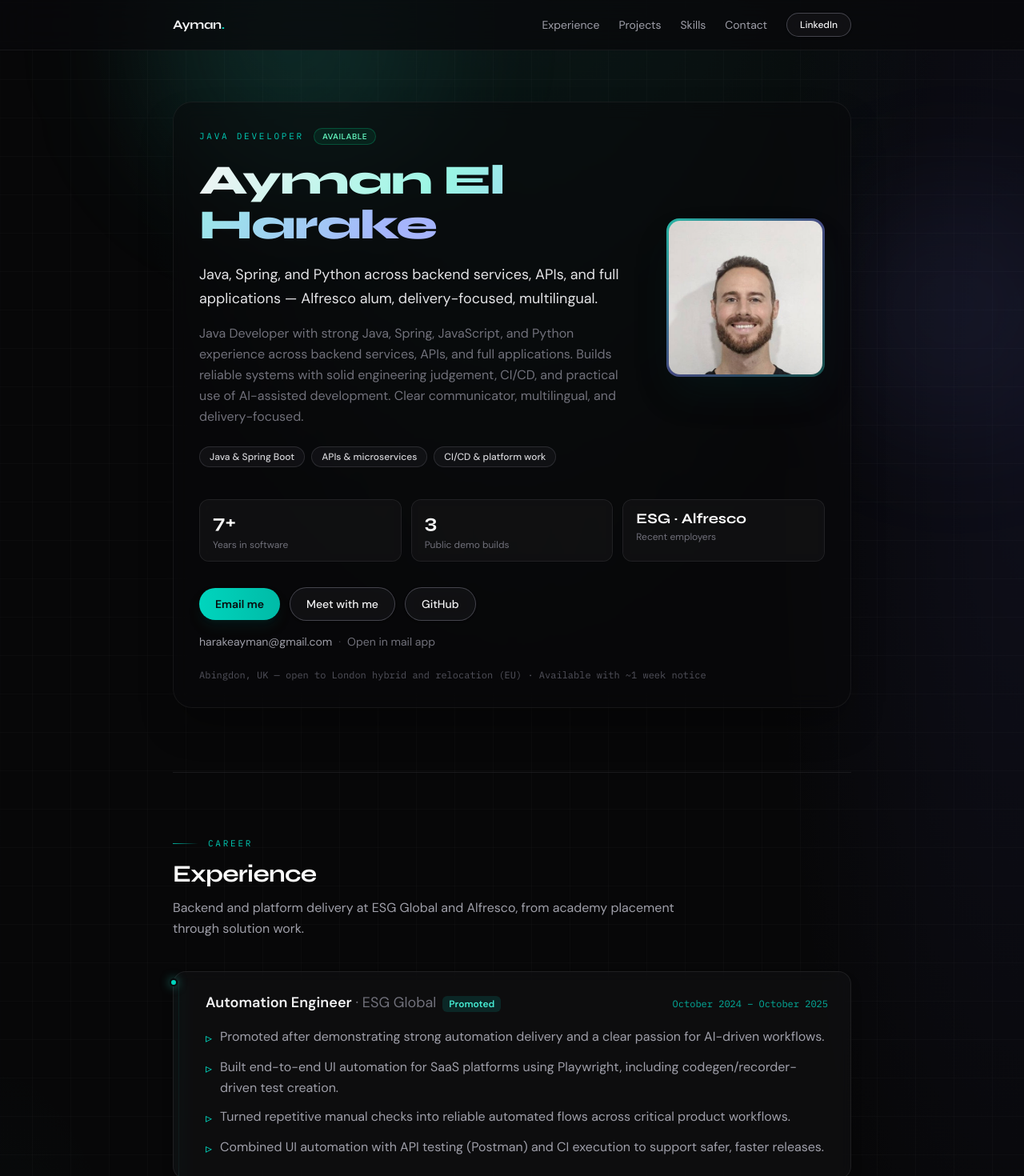
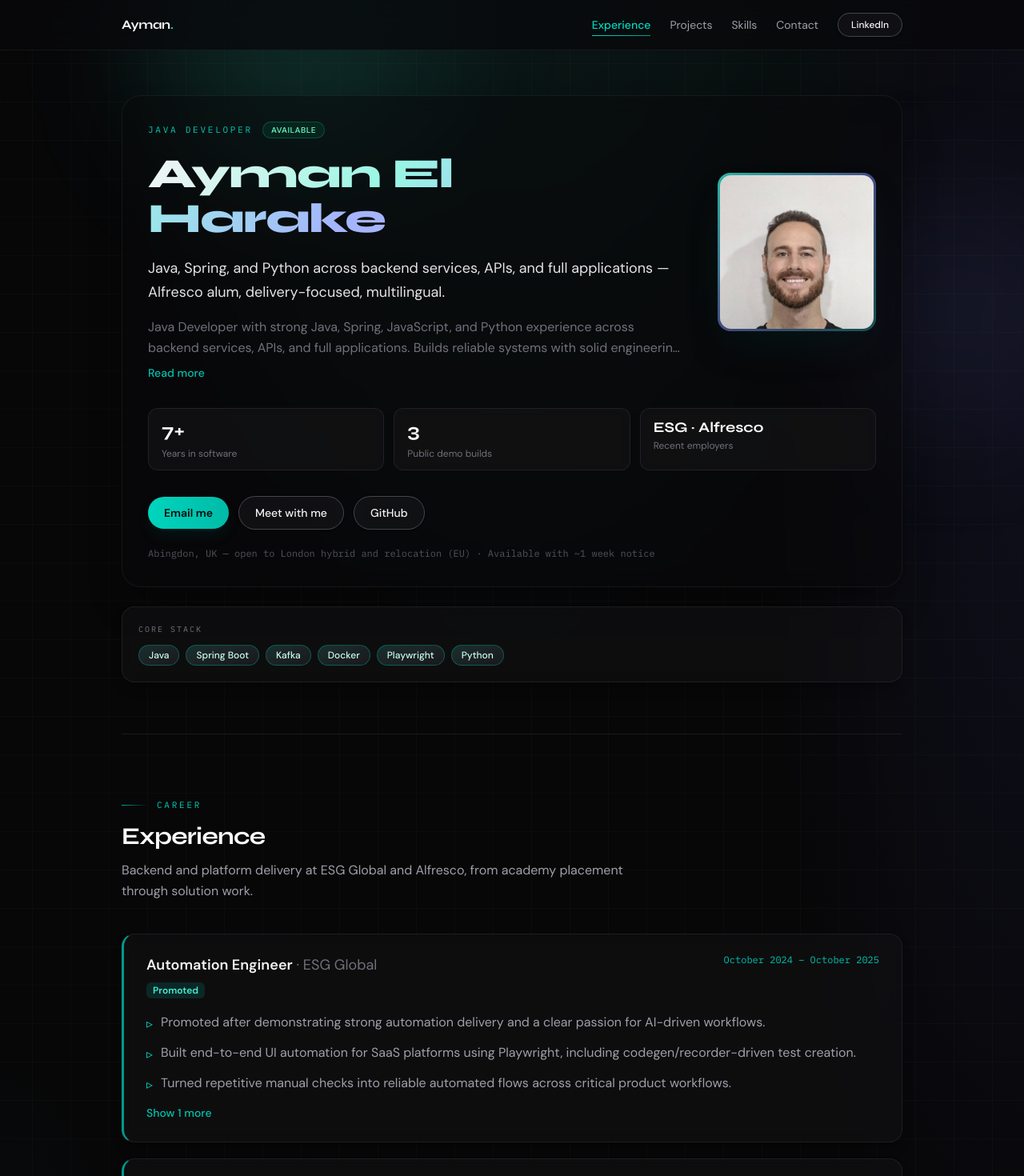
Before and after one commit to aymanthefirst/portfolio, a Next.js app: page /portfolio/ in a window 1280 px wide. Shown: the top 1470 px of the page at 80% size. Built offline with nearby package versions, Linux system fonts and the light colour scheme.

Commit message:
Refine layout from visual review: hero, timeline, nav spy.
Co-authored-by: Cursor <cursoragent@cursor.com>

```diff
--- a/src/app/globals.css
+++ b/src/app/globals.css
@@ -27,6 +27,27 @@
   }
   100% {
     background-position: -200% center;
+  }
+}
+
+@keyframes fade-up {
+  from {
+    opacity: 0;
+    transform: translateY(14px);
+  }
+  to {
+    opacity: 1;
+    transform: translateY(0);
+  }
+}
+
+@keyframes pulse-glow {
+  0%,
+  100% {
+    opacity: 0.45;
+  }
+  50% {
+    opacity: 0.85;
   }
 }
 
@@ -167,4 +188,28 @@ body {
     content: "";
     @apply pointer-events-none absolute -right-16 -top-16 h-48 w-48 rounded-full bg-teal-400/10 blur-3xl;
   }
+
+  .hero-enter {
+    animation: fade-up 0.65s ease-out both;
+  }
+
+  .nav-link-active {
+    @apply font-medium text-teal-400;
+  }
+
+  .nav-link-active::after {
+    @apply w-full;
+  }
+
+  .video-frame {
+    @apply rounded-2xl ring-1 ring-teal-500/25 shadow-[0_0_40px_-12px_rgba(45,212,191,0.45)];
+  }
+
+  .skill-spotlight {
+    @apply border-teal-500/35 bg-gradient-to-br from-teal-500/15 to-zinc-900/60 text-teal-100;
+  }
+
+  .experience-accent {
+    @apply border-l-[3px] border-l-teal-400/70;
+  }
 }
--- a/src/components/PortfolioHome.tsx
+++ b/src/components/PortfolioHome.tsx
@@ -1,7 +1,7 @@
 "use client";
 
 import Image from "next/image";
-import { useState } from "react";
+import { useEffect, useState } from "react";
 import { profile } from "@/data/profile";
 import SectionHeader from "@/components/SectionHeader";
 
@@ -9,33 +9,65 @@ const emailSubject = encodeURIComponent("Portfolio enquiry");
 const gmailComposeHref = `https://mail.google.com/mail/?view=cm&fs=1&to=${encodeURIComponent(profile.email)}&su=${emailSubject}`;
 const mailtoHref = `mailto:${profile.email}?subject=${emailSubject}`;
 
-const heroHighlights = ["Java & Spring Boot", "APIs & microservices", "CI/CD & platform work"];
+const coreStack = ["Java", "Spring Boot", "Kafka", "Docker", "Playwright", "Python"];
+const sectionIds = ["experience", "projects", "skills", "contact"] as const;
+const bulletPreviewCount = 3;
+
+type SectionId = (typeof sectionIds)[number];
+
+function navClass(active: boolean) {
+  return active ? "nav-link nav-link-active" : "nav-link";
+}
 
 export default function PortfolioHome({ year }: { year: number }) {
   const [activeProject, setActiveProject] = useState(0);
+  const [activeSection, setActiveSection] = useState<SectionId | "">("");
+  const [summaryOpen, setSummaryOpen] = useState(false);
+  const [expandedJobs, setExpandedJobs] = useState<Record<string, boolean>>({});
   const project = profile.projects[activeProject];
+
+  useEffect(() => {
+    const sections = sectionIds
+      .map((id) => document.getElementById(id))
+      .filter((el): el is HTMLElement => el !== null);
+
+    const observer = new IntersectionObserver(
+      (entries) => {
+        const visible = entries
+          .filter((e) => e.isIntersecting)
+          .sort((a, b) => b.intersectionRatio - a.intersectionRatio);
+        if (visible[0]?.target.id) {
+          setActiveSection(visible[0].target.id as SectionId);
+        }
+      },
+      { rootMargin: "-35% 0px -55% 0px", threshold: [0.1, 0.25, 0.5] },
+    );
+
+    sections.forEach((section) => observer.observe(section));
+    return () => observer.disconnect();
+  }, []);
 
   return (
     <div className="relative flex min-h-screen flex-col">
       <div className="page-glow" aria-hidden />
 
       <header className="sticky top-0 z-50 border-b border-white/[0.06] bg-zinc-950/75 backdrop-blur-xl">
-        <nav className="mx-auto flex max-w-4xl items-center justify-between gap-4 px-6 py-4 text-sm">
+        <nav className="mx-auto flex max-w-5xl items-center justify-between gap-4 px-6 py-4 text-sm">
           <a href="#top" className="font-display text-base font-bold tracking-tight text-zinc-100">
             {profile.name.split(" ")[0]}
             <span className="text-teal-400">.</span>
           </a>
           <div className="flex flex-wrap items-center justify-end gap-x-6 gap-y-2">
-            <a href="#experience" className="nav-link">
+            <a href="#experience" className={navClass(activeSection === "experience")}>
               Experience
             </a>
-            <a href="#projects" className="nav-link">
+            <a href="#projects" className={navClass(activeSection === "projects")}>
               Projects
             </a>
-            <a href="#skills" className="nav-link">
+            <a href="#skills" className={navClass(activeSection === "skills")}>
               Skills
             </a>
-            <a href="#contact" className="nav-link">
+            <a href="#contact" className={navClass(activeSection === "contact")}>
               Contact
             </a>
             <a
@@ -50,9 +82,9 @@ export default function PortfolioHome({ year }: { year: number }) {
         </nav>
       </header>
 
-      <main className="relative z-10 mx-auto w-full max-w-4xl flex-1 px-6 pb-24">
-        <section id="top" className="pb-16 pt-12 md:pb-20 md:pt-16">
-          <div className="glass-panel">
+      <main className="relative z-10 mx-auto w-full max-w-5xl flex-1 px-6 pb-24">
+        <section id="top" className="pb-12 pt-10 md:pb-16 md:pt-14">
+          <div className="glass-panel hero-enter">
             <div className="flex flex-col gap-10 lg:flex-row lg:items-center lg:justify-between">
               <div className="min-w-0 flex-1">
                 <div className="flex flex-wrap items-center gap-3">
@@ -69,19 +101,20 @@ export default function PortfolioHome({ year }: { year: number }) {
                 <p className="mt-5 max-w-2xl text-lg leading-relaxed text-zinc-200">
                   {profile.tagline}
                 </p>
-                <p className="mt-4 max-w-2xl text-base leading-relaxed text-zinc-500">
+                <div className="mt-4 max-w-2xl">
+                  <p
+                    className={`text-base leading-relaxed text-zinc-500 ${summaryOpen ? "" : "line-clamp-2"}`}
+                  >
                     {profile.summary}
                   </p>
-                <ul className="mt-6 flex flex-wrap gap-2">
-                  {heroHighlights.map((item) => (
-                    <li
-                      key={item}
-                      className="rounded-full border border-zinc-700/60 bg-zinc-900/60 px-3 py-1 text-xs font-medium text-zinc-300"
+                  <button
+                    type="button"
+                    onClick={() => setSummaryOpen((open) => !open)}
+                    className="mt-2 text-sm font-medium text-teal-400/90 transition hover:text-teal-300"
                   >
-                      {item}
-                    </li>
-                  ))}
-                </ul>
+                    {summaryOpen ? "Show less" : "Read more"}
+                  </button>
+                </div>
               </div>
               <div className="headshot-ring mx-auto shrink-0 lg:mx-0">
                 <Image
@@ -95,7 +128,7 @@ export default function PortfolioHome({ year }: { year: number }) {
               </div>
             </div>
 
-            <div className="mt-10 grid gap-3 sm:grid-cols-3">
+            <div className="mt-8 grid gap-3 sm:grid-cols-3">
               <div className="stat-chip">
                 <p className="font-display text-2xl font-bold text-zinc-50">7+</p>
                 <p className="mt-1 text-xs text-zinc-500">Years in software</p>
@@ -140,23 +173,22 @@ export default function PortfolioHome({ year }: { year: number }) {
                 GitHub
               </a>
             </div>
-            <p className="mt-4 text-sm text-zinc-500">
-              <a
-                href={gmailComposeHref}
-                className="text-zinc-400 transition-colors hover:text-teal-400"
-                target="_blank"
-                rel="noopener noreferrer"
-              >
-                {profile.email}
-              </a>
-              <span className="mx-2 text-zinc-700">·</span>
-              <a href={mailtoHref} className="text-zinc-500 transition-colors hover:text-teal-400">
-                Open in mail app
-              </a>
-            </p>
-            <p className="mt-6 font-mono text-xs text-zinc-600">
+            <p className="mt-5 font-mono text-xs leading-relaxed text-zinc-600">
               {profile.location} · {profile.availability}
             </p>
+          </div>
+
+          <div className="card mt-6 p-4 md:p-5">
+            <p className="font-mono text-[10px] uppercase tracking-[0.2em] text-zinc-500">
+              Core stack
+            </p>
+            <div className="mt-3 flex flex-wrap gap-2">
+              {coreStack.map((skill) => (
+                <span key={skill} className="pill skill-spotlight text-xs font-medium">
+                  {skill}
+                </span>
+              ))}
+            </div>
           </div>
         </section>
 
@@ -166,39 +198,57 @@ export default function PortfolioHome({ year }: { year: number }) {
             title="Experience"
             description="Backend and platform delivery at ESG Global and Alfresco, from academy placement through solution work."
           />
-          <div className="relative mt-10">
-            <span className="timeline-rail" aria-hidden />
-            <ol className="space-y-6">
-            {profile.experience.map((job) => (
+          <ol className="mt-10 space-y-5">
+            {profile.experience.map((job) => {
+              const jobKey = `${job.company}-${job.role}-${job.dates}`;
+              const expanded = expandedJobs[jobKey] ?? false;
+              const visibleBullets = expanded
+                ? job.bullets
+                : job.bullets.slice(0, bulletPreviewCount);
+              const hiddenCount = job.bullets.length - bulletPreviewCount;
+
+              return (
                 <li
-                key={`${job.company}-${job.role}-${job.dates}`}
-                className="card-interactive relative ml-0 py-5 pl-8 pr-5 md:py-6 md:pl-10 md:pr-7"
+                  key={jobKey}
+                  className="card-interactive experience-accent py-5 pl-6 pr-5 md:py-6 md:pl-7 md:pr-7"
                 >
-                <span className="timeline-dot" aria-hidden />
-                <div className="flex flex-wrap items-baseline justify-between gap-2">
+                  <div className="flex flex-col gap-2 sm:flex-row sm:items-start sm:justify-between">
+                    <div>
                       <h3 className="text-lg font-semibold text-zinc-100">
                         {job.role}
                         <span className="font-normal text-zinc-500"> · {job.company}</span>
+                      </h3>
                       {"note" in job && job.note ? (
-                      <span className="ml-2 rounded-md bg-teal-500/15 px-2 py-0.5 text-xs font-semibold text-teal-300">
+                        <span className="mt-2 inline-block rounded-md bg-teal-500/15 px-2 py-0.5 text-xs font-semibold text-teal-300">
                           {job.note}
                         </span>
                       ) : null}
-                  </h3>
-                  <time className="font-mono text-xs text-teal-400/80">{job.dates}</time>
+                    </div>
+                    <time className="shrink-0 font-mono text-xs text-teal-400/90">{job.dates}</time>
                   </div>
                   <ul className="mt-4 space-y-2.5 leading-relaxed text-zinc-400">
-                  {job.bullets.map((b) => (
+                    {visibleBullets.map((b) => (
                       <li key={b} className="flex gap-2.5">
                         <span className="mt-0.5 shrink-0 text-teal-400">▹</span>
                         <span>{b}</span>
                       </li>
                     ))}
                   </ul>
+                  {hiddenCount > 0 ? (
+                    <button
+                      type="button"
+                      onClick={() =>
+                        setExpandedJobs((prev) => ({ ...prev, [jobKey]: !expanded }))
+                      }
+                      className="mt-3 text-sm font-medium text-teal-400/90 transition hover:text-teal-300"
+                    >
+                      {expanded ? "Show fewer highlights" : `Show ${hiddenCount} more`}
+                    </button>
+                  ) : null}
                 </li>
-            ))}
+              );
+            })}
           </ol>
-          </div>
         </section>
 
         <section id="projects" className="section-shell scroll-mt-24">
@@ -208,7 +258,7 @@ export default function PortfolioHome({ year }: { year: number }) {
             description="Side projects with public demos — select a project to watch."
           />
           <div
-            className="card mt-8 flex flex-wrap gap-2 p-2.5"
+            className="card mt-8 grid grid-cols-1 gap-2 p-2 sm:grid-cols-3"
             role="tablist"
             aria-label="Project demos"
           >
@@ -219,7 +269,7 @@ export default function PortfolioHome({ year }: { year: number }) {
                 role="tab"
                 aria-selected={i === activeProject}
                 onClick={() => setActiveProject(i)}
-                className={`rounded-xl px-4 py-2.5 text-sm font-semibold transition-all duration-200 ${
+                className={`rounded-xl px-4 py-3 text-sm font-semibold transition-all duration-200 ${
                   i === activeProject
                     ? "project-tab-active"
                     : "text-zinc-400 hover:bg-zinc-800/80 hover:text-zinc-100"
@@ -229,7 +279,7 @@ export default function PortfolioHome({ year }: { year: number }) {
               </button>
             ))}
           </div>
-          <article className="card mt-4 overflow-hidden ring-1 ring-white/[0.04]">
+          <article className="card video-frame mt-4 overflow-hidden">
             <div className="relative aspect-video w-full bg-zinc-950">
               <div className="pointer-events-none absolute inset-0 bg-gradient-to-t from-zinc-950/40 to-transparent" />
               <iframe
@@ -275,10 +325,16 @@ export default function PortfolioHome({ year }: { year: number }) {
 
         <section className="section-shell">
           <SectionHeader eyebrow="Background" title="Education & languages" />
-          <ul className="card mt-10 divide-y divide-zinc-800/80 px-6 py-2">
+          <ul className="card mt-10 divide-y divide-zinc-800/80 px-6 py-1">
             {profile.education.map((line) => (
-              <li key={line} className="py-4 text-sm leading-relaxed text-zinc-300">
-                {line}
+              <li
+                key={line}
+                className="flex gap-3 py-4 text-sm leading-relaxed text-zinc-300"
+              >
+                <span className="mt-0.5 shrink-0 text-teal-400" aria-hidden>
+                  ◆
+                </span>
+                <span>{line}</span>
               </li>
             ))}
           </ul>
@@ -297,8 +353,21 @@ export default function PortfolioHome({ year }: { year: number }) {
               Open to Java backend and platform roles
             </h2>
             <p className="mt-3 max-w-xl text-sm leading-relaxed text-zinc-400">
-              {profile.availability}. Based in {profile.location.split("—")[0].trim()} — happy to
-              discuss hybrid London or relocation.
+              {profile.availability}. {profile.location}
+            </p>
+            <p className="mt-2 text-sm text-zinc-500">
+              <a
+                href={gmailComposeHref}
+                className="text-zinc-400 transition hover:text-teal-400"
+                target="_blank"
+                rel="noopener noreferrer"
+              >
+                {profile.email}
+              </a>
+              <span className="mx-2 text-zinc-700">·</span>
+              <a href={mailtoHref} className="transition hover:text-teal-400">
+                Open in mail app
+              </a>
             </p>
             <div className="relative mt-6 flex flex-wrap gap-3">
               <a
```
Lines whose indentation alone changed are shown as unchanged.
